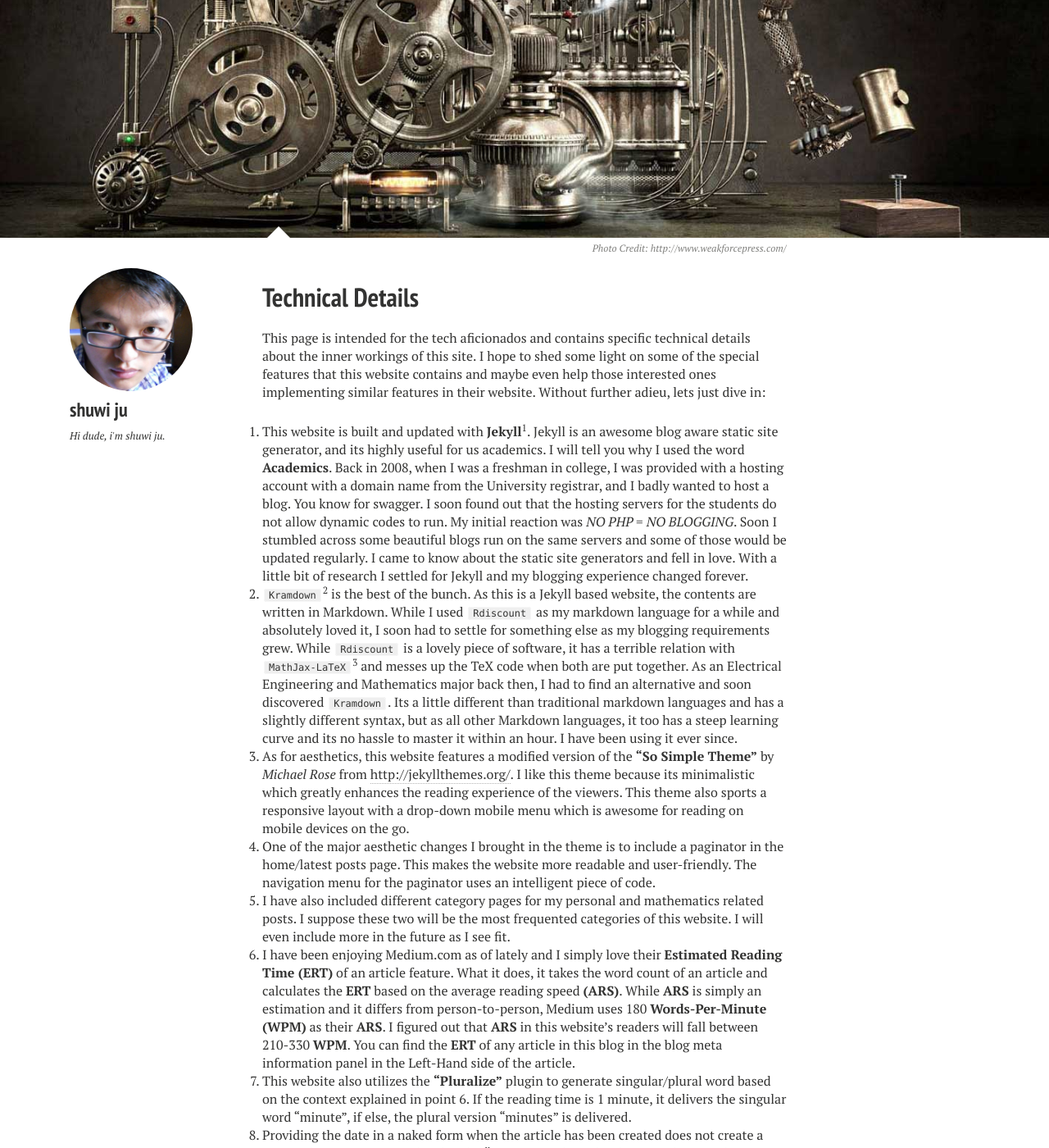
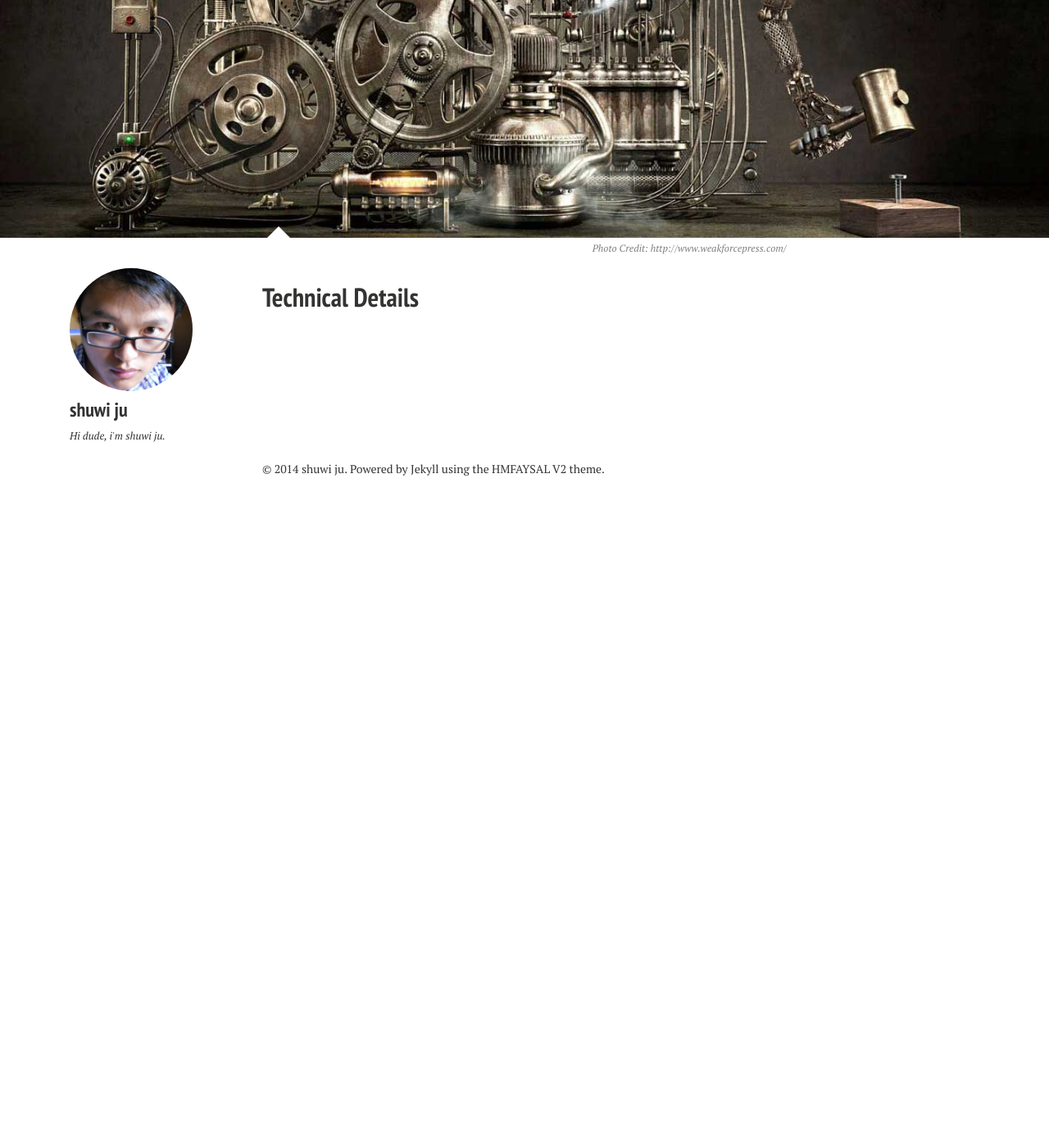
Before and after one commit to shuwi/shuwi.github.io, a Jekyll site: the page built from technical-details.md, in a window 1280 px wide and 1400 px high, scrolled down 346 px. Shown: the whole window at 82% size. Built offline with Jekyll 4.4.1, drawn with Linux system fonts in a browser that asks for light colours; nearby versions of some CDN libraries; after the commit the page ends 976 px from its top, so only the background shows below that; some of the changed text lies outside the part shown.

Commit message:
Update technical-details.md

```diff
--- a/technical-details.md
+++ b/technical-details.md
@@ -9,19 +9,3 @@ image:
   credit: http://www.weakforcepress.com/
   creditlink: http://www.weakforcepress.com/
 ---
-
-This page is intended for the tech aficionados and contains specific technical details about the inner workings of this site. I hope to shed some light on some of the special features that this website contains and maybe even help those interested ones implementing similar features in their website. Without further adieu, lets just dive in:
-
-1. This website is built and updated with **Jekyll**[^1]. Jekyll is an awesome blog aware static site generator, and its highly useful for us academics. I will tell you why I used the word **Academics**. Back in 2008, when I was a freshman in college, I was provided with a hosting account with a domain name from the University registrar, and I badly wanted to host a blog. You know for swagger. I soon found out that the hosting servers for the students do not allow dynamic codes to run. My initial reaction was *NO PHP = NO BLOGGING*. Soon I stumbled across some beautiful blogs run on the same servers and some of those would be updated regularly. I came to know about the static site generators and fell in love. With a little bit of research I settled for Jekyll and my blogging experience changed forever.
-1. `Kramdown`[^2] is the best of the bunch. As this is a Jekyll based website, the contents are written in Markdown. While I used `Rdiscount` as my markdown language for a while and absolutely loved it, I soon had to settle for something else as my blogging requirements grew. While `Rdiscount` is a lovely piece of software, it has a terrible relation with `MathJax-LaTeX`[^3] and messes up the TeX code when both are put together. As an Electrical Engineering and Mathematics major back then, I had to find an alternative and soon discovered `Kramdown`. Its a little different than traditional markdown languages and has a slightly different syntax, but as all other Markdown languages, it too has a steep learning curve and its no hassle to master it within an hour. I have been using it ever since.
-1. As for aesthetics, this website features a modified version of the **["So Simple Theme"](http://jekyllthemes.org/themes/so-simple/)** by *Michael Rose* from [http://jekyllthemes.org/](http://jekyllthemes.org/). I like this theme because its minimalistic which greatly enhances the reading experience of the viewers. This theme also sports a responsive layout with a drop-down mobile menu which is awesome for reading on mobile devices on the go.
-1. One of the major aesthetic changes I brought in the theme is to include a paginator in the home/latest posts page. This makes the website more readable and user-friendly. The navigation menu for the paginator uses an intelligent piece of code.
-1. I have also included different category pages for my personal and mathematics related posts. I suppose these two will be the most frequented categories of this website. I will even include more in the future as I see fit.
-1. I have been enjoying Medium.com as of lately and I simply love their **Estimated Reading Time (ERT)** of an article feature. What it does, it takes the word count of an article and calculates the **ERT** based on the average reading speed **(ARS)**. While **ARS** is simply an estimation and it differs from person-to-person, Medium uses 180 **Words-Per-Minute (WPM)** as their **ARS**. I figured out that **ARS** in this website's readers will fall between 210-330 **WPM**. You can find the **ERT** of any article in this blog in the blog meta information panel in the Left-Hand side of the article.
-1. This website also utilizes the **"Pluralize"** plugin to generate singular/plural word based on the context explained in point 6. If the reading time is 1 minute, it delivers the singular word "minute", if else, the plural version "minutes" is delivered.
-1. Providing the date in a naked form when the article has been created does not create a personal experience. To solve this the **"Timeago"** plugin has been implemented. It changes the article date and outputs it as a nice personal *"- days ago"* format.
-
-[^1]: [Jekyll](http://jekyllrb.com/) transforms plain text into static websites and blogs.
-[^2]: [kramdown](https://github.com/gettalong/kramdown) is yet-another-markdown-parser but fast, pure Ruby, using a strict syntax definition and supporting several common extensions.
-[^3]: [http://www.mathjax.org/community/mathjax-in-use/mathjax-in-use-instructions-and-how-tos/](http://www.mathjax.org/community/mathjax-in-use/mathjax-in-use-instructions-and-how-tos/)
-<a markdown="0" href="{{ site.url }}" class="btn">Check out my blog</a>
```
